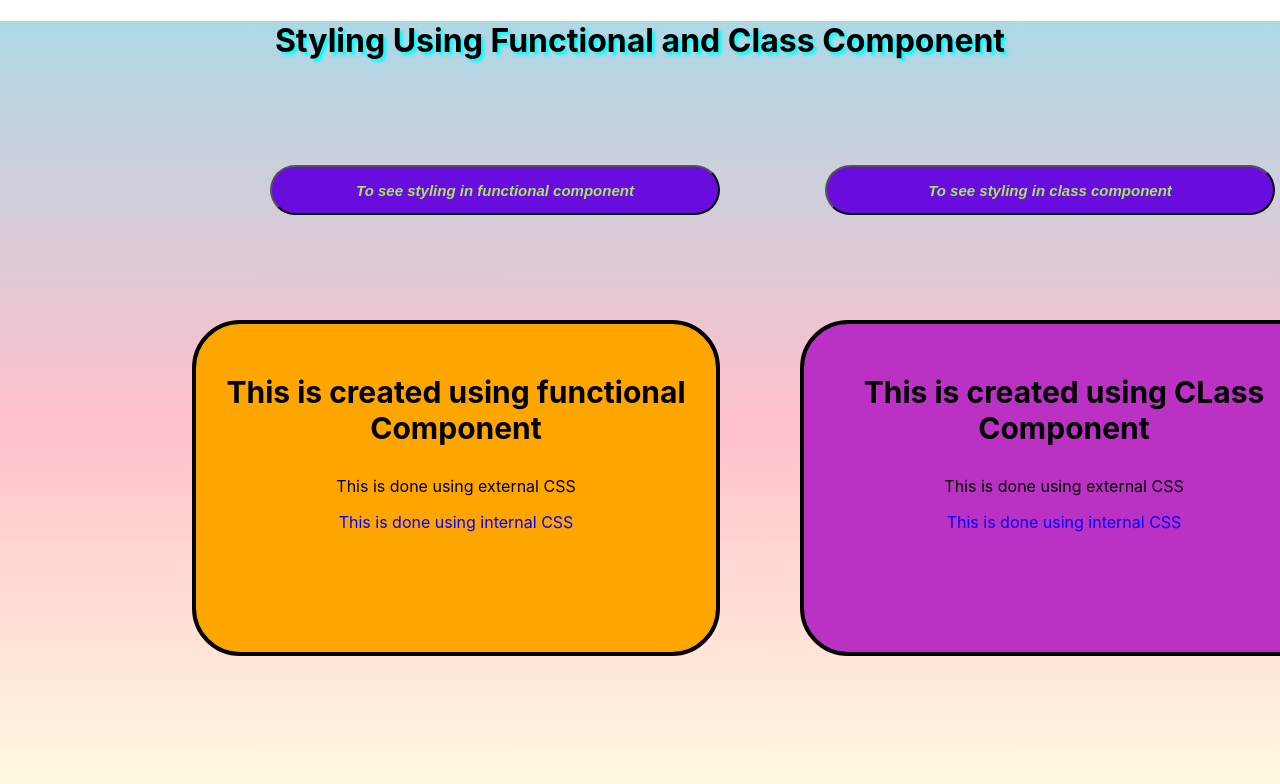
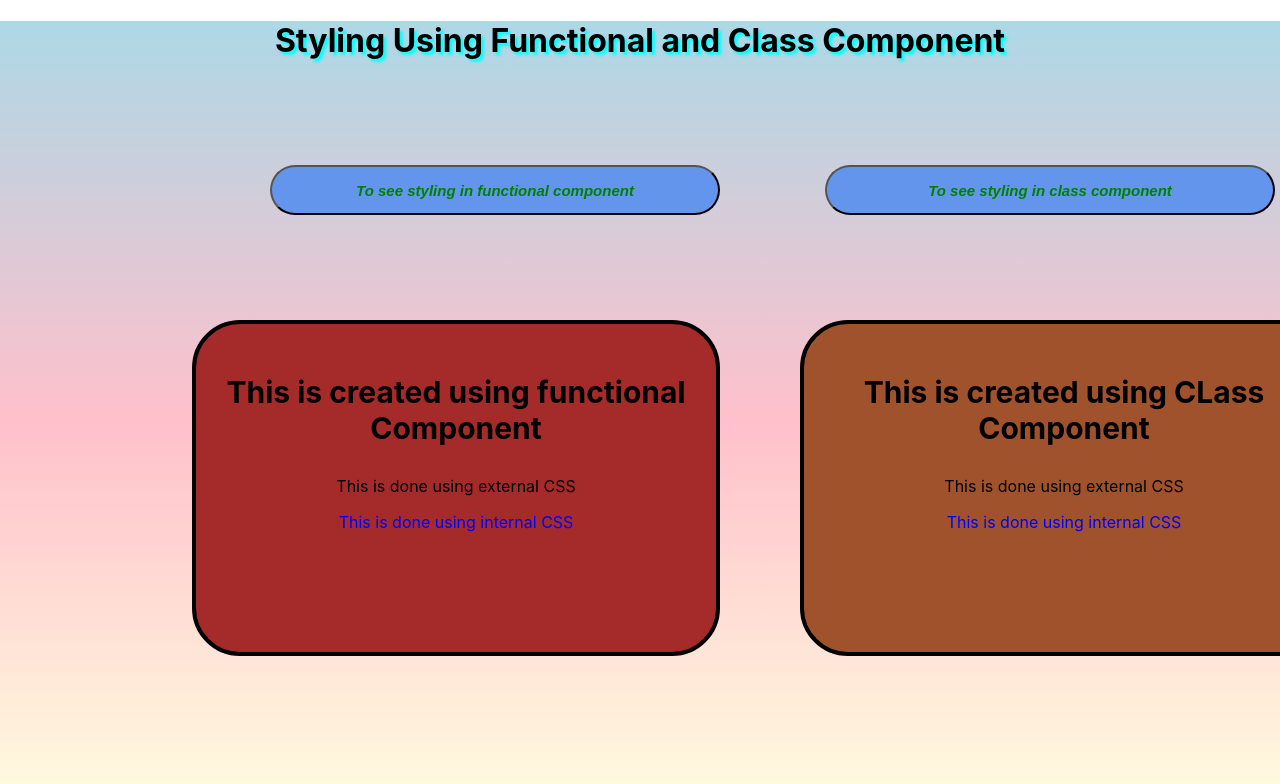
Before and after one commit to RajatAdhikari/react-assignment-1, a React (Create React App) app: page / in a window 1280 px wide. Shown: the top 784 px of the page. Built offline with nearby package versions, Linux system fonts and the light colour scheme.

Commit message:
Update style.css

```diff
--- a/src/Component/style.css
+++ b/src/Component/style.css
@@ -12,8 +12,8 @@ height: 100vh;
     position: absolute;
     height: 50px;
     width: 30em;
-    background-color: rgb(104, 13, 222);
-    color: rgb(167, 231, 94);
+    background-color:cornflowerblue;
+    color: green;
     border-radius: 25px;
     left: 18em;
     top: 11em;
@@ -27,8 +27,8 @@ height: 100vh;
     position: absolute;
     height: 50px;
     width: 30em;
-    background-color: rgb(104, 13, 222);
-    color: rgb(167, 231, 94);
+    background-color:cornflowerblue;
+    color: green;
     border-radius: 25px;
     left: 55em;
     top: 11em;
@@ -43,7 +43,7 @@ height: 100vh;
     border: 4px solid black;
     padding: 20px;
     border-radius: 3em;
-    background: orange;
+    background: brown;
     height: 18em;
     width: 30em;
     left: 12em;
@@ -61,7 +61,7 @@ height: 100vh;
     border: 4px solid black;
     padding: 20px;
     border-radius: 3em;
-    background: rgb(186, 49, 196);
+    background: sienna;
     height: 18em;
     width: 30em;
     left: 50em;
@@ -73,12 +73,12 @@ height: 100vh;
 }
 .button1:hover{
     background-color: rgb(144, 239, 144);
-    text-shadow: 3px 3px 3px green;
+    text-shadow: 3px 3px 3px white;
 
 }
 .button2:hover{
     background-color: rgb(144, 239, 144);
-    text-shadow: 3px 3px 3px green;
+    text-shadow: 3px 3px 3px white;
 
 
 
```
